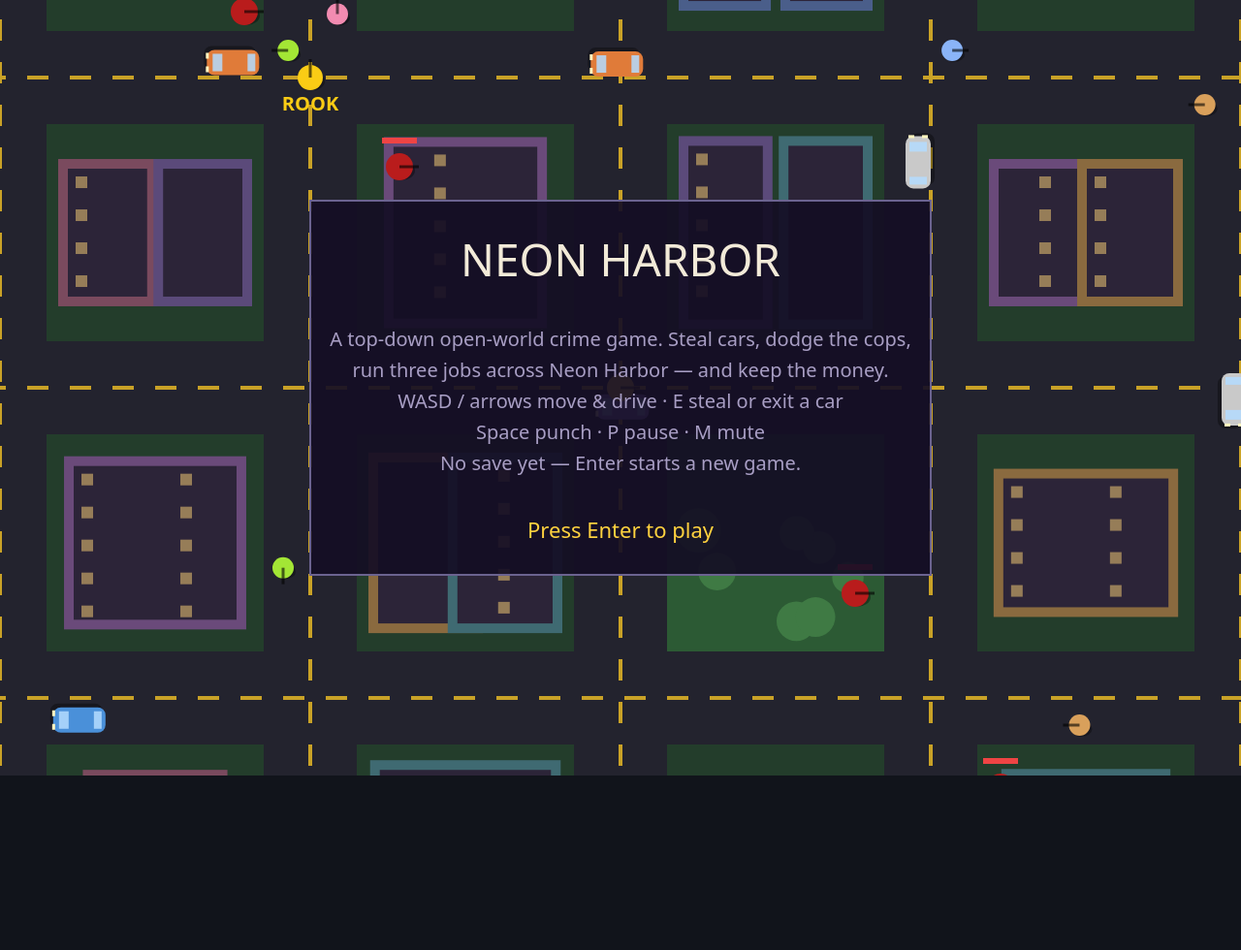
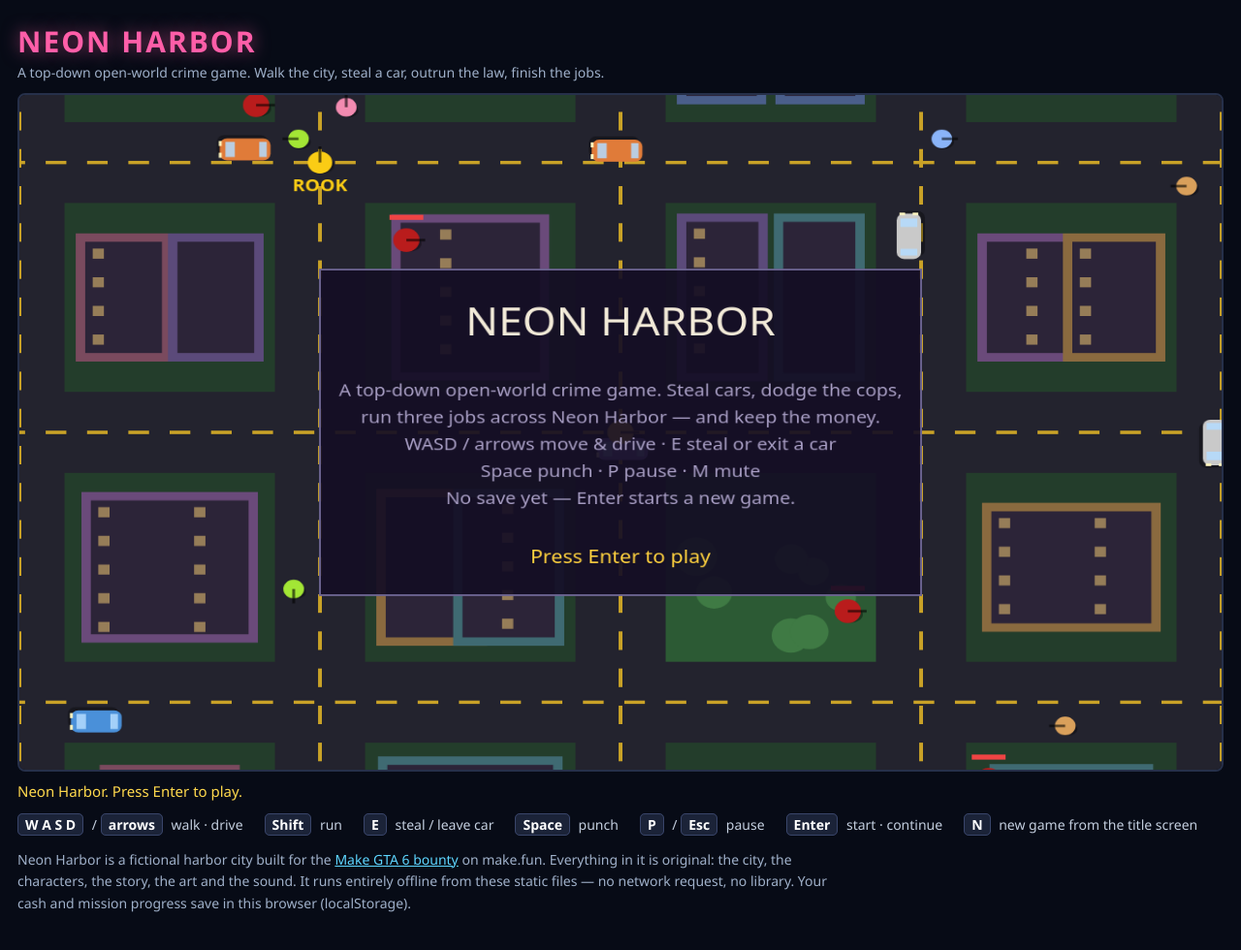
Before and after one commit to renyongbin/gta6, a plain HTML site: page game/index.html in a window 1280 px wide. Shown: the whole page at 97% size. Before the commit the page ends 800 px from the top, so only its background shows below. Drawn offline with Linux system fonts and the light colour scheme.

Commit message:
build: Neon Harbor rebuild — rewritten from scratch for gta6-01

```diff
--- a/game/index.html
+++ b/game/index.html
@@ -3,17 +3,69 @@
 <head>
 <meta charset="utf-8">
 <meta name="viewport" content="width=device-width, initial-scale=1">
-<title>Neon Harbor</title>
+<title>Neon Harbor — a top-down open-world crime game</title>
 <style>
-  html, body { margin: 0; height: 100%; overflow: hidden; background: #11141b; }
-  #game { position: fixed; inset: 0; width: 100%; height: 100%; display: block; touch-action: none; }
-  /* Read aloud, never shown: the status line screen readers announce. */
-  #status { position: absolute; width: 1px; height: 1px; overflow: hidden; clip-path: inset(50%); white-space: nowrap; }
+  :root { color-scheme: dark; }
+  * { box-sizing: border-box; }
+  body {
+    margin: 0;
+    background: #070b16;
+    color: #e8ecf4;
+    font-family: "Segoe UI", system-ui, -apple-system, sans-serif;
+  }
+  main { max-width: 1320px; margin: 0 auto; padding: 18px 18px 32px; }
+  h1 {
+    margin: 4px 0 2px;
+    font-size: 30px;
+    letter-spacing: 2px;
+    color: #ff5ea8;
+    text-shadow: 0 0 18px rgba(255, 94, 168, 0.55);
+  }
+  .tag { margin: 0 0 12px; color: #9fb0c9; font-size: 14px; }
+  canvas {
+    display: block;
+    width: 100%;
+    max-width: 1280px;
+    aspect-ratio: 16 / 9;
+    background: #0a0f1e;
+    border: 2px solid #26304a;
+    border-radius: 8px;
+    outline: none;
+  }
+  #status { margin: 10px 0 0; min-height: 1.4em; color: #ffd94d; font-size: 15px; }
+  .keys {
+    display: flex; flex-wrap: wrap; gap: 8px 22px;
+    margin: 14px 0 0; padding: 0; list-style: none;
+    color: #c3cede; font-size: 14px;
+  }
+  .keys b { color: #fff; background: #1b2338; border: 1px solid #39456a; border-radius: 5px; padding: 1px 7px; margin-right: 5px; font-weight: 600; }
+  .about { margin-top: 16px; color: #9fb0c9; font-size: 14px; line-height: 1.6; max-width: 860px; }
+  .about a { color: #5ed6ff; }
 </style>
 </head>
 <body>
-<canvas id="game" aria-label="Neon Harbor: a top-down open-world crime game. Steal cars, dodge the police, run jobs across the city"></canvas>
-<p id="status" role="status" aria-live="polite"></p>
+<main>
+  <h1>NEON HARBOR</h1>
+  <p class="tag">A top-down open-world crime game. Walk the city, steal a car, outrun the law, finish the jobs.</p>
+  <canvas id="game" width="1280" height="720" tabindex="0" aria-label="Neon Harbor game view"></canvas>
+  <p id="status" role="status" aria-live="polite">Loading Neon Harbor…</p>
+  <ul class="keys">
+    <li><b>W A S D</b> / <b>arrows</b> walk · drive</li>
+    <li><b>Shift</b> run</li>
+    <li><b>E</b> steal / leave car</li>
+    <li><b>Space</b> punch</li>
+    <li><b>P</b> / <b>Esc</b> pause</li>
+    <li><b>Enter</b> start · continue</li>
+    <li><b>N</b> new game from the title screen</li>
+  </ul>
+  <p class="about">
+    Neon Harbor is a fictional harbor city built for the
+    <a href="https://make.fun/bounty/gta6-01">Make GTA 6 bounty</a> on make.fun.
+    Everything in it is original: the city, the characters, the story, the art and the sound.
+    It runs entirely offline from these static files — no network request, no library.
+    Your cash and mission progress save in this browser (localStorage).
+  </p>
+</main>
 <script type="module" src="./src/main.js"></script>
 </body>
 </html>
```
